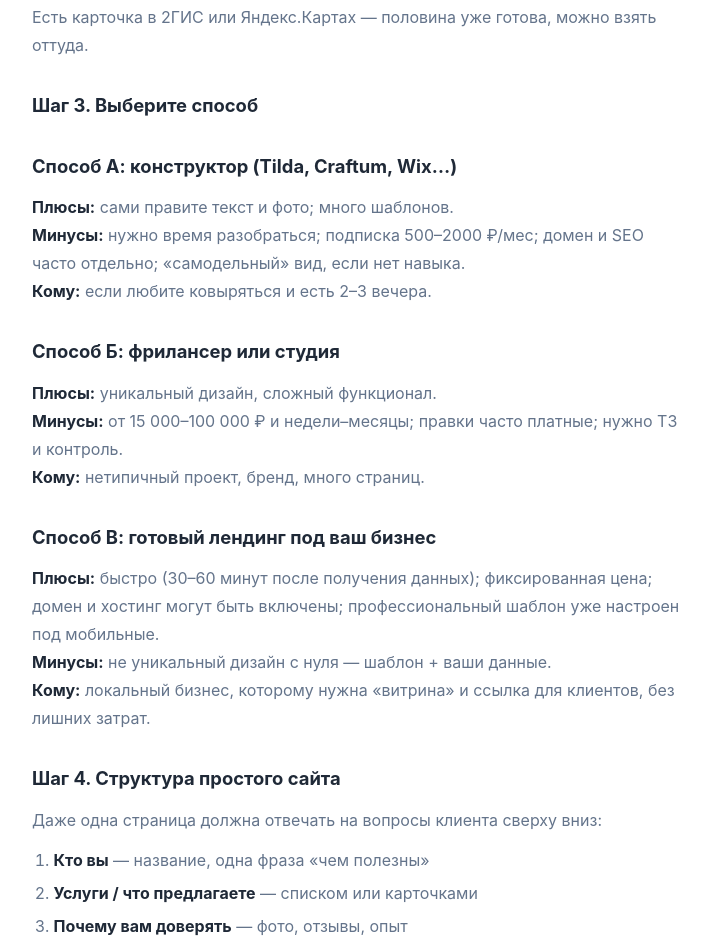
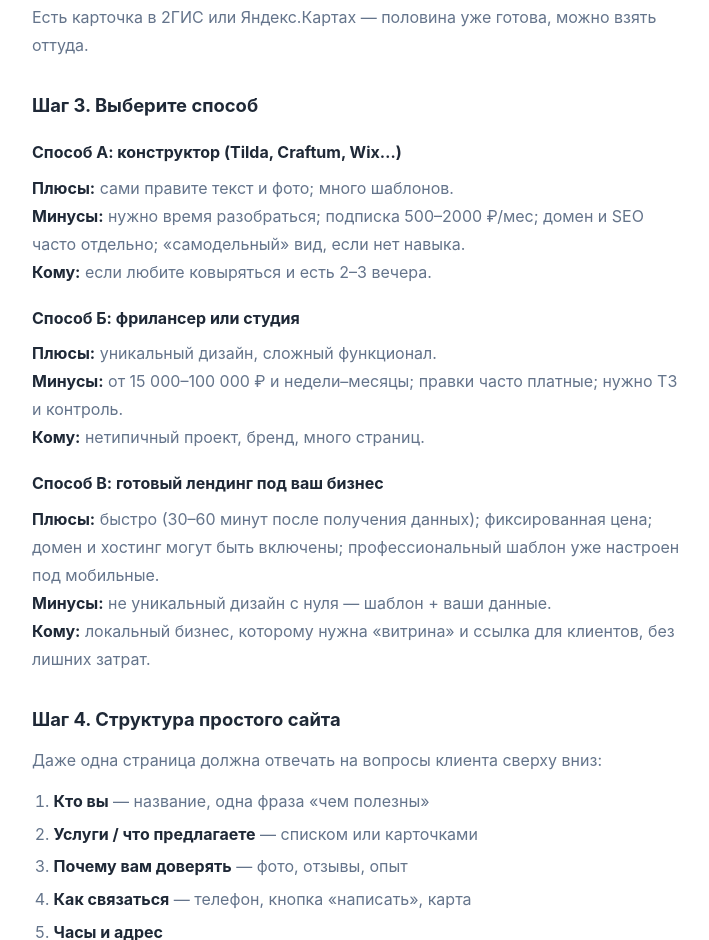
Before and after one commit to AlDtoll/saitbystro, a plain HTML site: page blog/kak-sdelat-sait-dlya-biznesa/index.html in a window 1280 px wide. Shown: the part 1022-1962 px from the top of the page, without its empty margins (284-993 px from the left). Drawn offline with Linux system fonts and the light colour scheme.

Commit message:
Fix article heading hierarchy and add h3 styles
Co-authored-by: Cursor <cursoragent@cursor.com>

```diff
--- a/blog.css
+++ b/blog.css
@@ -190,6 +190,13 @@ body {
 
 .legal-card h2:first-of-type { margin-top: 0; }
 
+.legal-card h3 {
+    font-size: 1rem;
+    font-weight: 700;
+    color: var(--text-dark);
+    margin: 1.25rem 0 0.5rem;
+}
+
 .legal-card p {
     color: var(--text-light);
     line-height: 1.75;
--- a/blog/kak-sdelat-sait-dlya-biznesa/index.html
+++ b/blog/kak-sdelat-sait-dlya-biznesa/index.html
@@ -53,17 +53,17 @@
 
                 <h2>Шаг 3. Выберите способ</h2>
 
-                <h2>Способ А: конструктор (Tilda, Craftum, Wix…)</h2>
+                <h3>Способ А: конструктор (Tilda, Craftum, Wix…)</h3>
                 <p><strong>Плюсы:</strong> сами правите текст и фото; много шаблонов.<br>
                 <strong>Минусы:</strong> нужно время разобраться; подписка 500–2000 ₽/мес; домен и SEO часто отдельно; «самодельный» вид, если нет навыка.<br>
                 <strong>Кому:</strong> если любите ковыряться и есть 2–3 вечера.</p>
 
-                <h2>Способ Б: фрилансер или студия</h2>
+                <h3>Способ Б: фрилансер или студия</h3>
                 <p><strong>Плюсы:</strong> уникальный дизайн, сложный функционал.<br>
                 <strong>Минусы:</strong> от 15 000–100 000 ₽ и недели–месяцы; правки часто платные; нужно ТЗ и контроль.<br>
                 <strong>Кому:</strong> нетипичный проект, бренд, много страниц.</p>
 
-                <h2>Способ В: готовый лендинг под ваш бизнес</h2>
+                <h3>Способ В: готовый лендинг под ваш бизнес</h3>
                 <p><strong>Плюсы:</strong> быстро (30–60 минут после получения данных); фиксированная цена; домен и хостинг могут быть включены; профессиональный шаблон уже настроен под мобильные.<br>
                 <strong>Минусы:</strong> не уникальный дизайн с нуля — шаблон + ваши данные.<br>
                 <strong>Кому:</strong> локальный бизнес, которому нужна «витрина» и ссылка для клиентов, без лишних затрат.</p>
```
